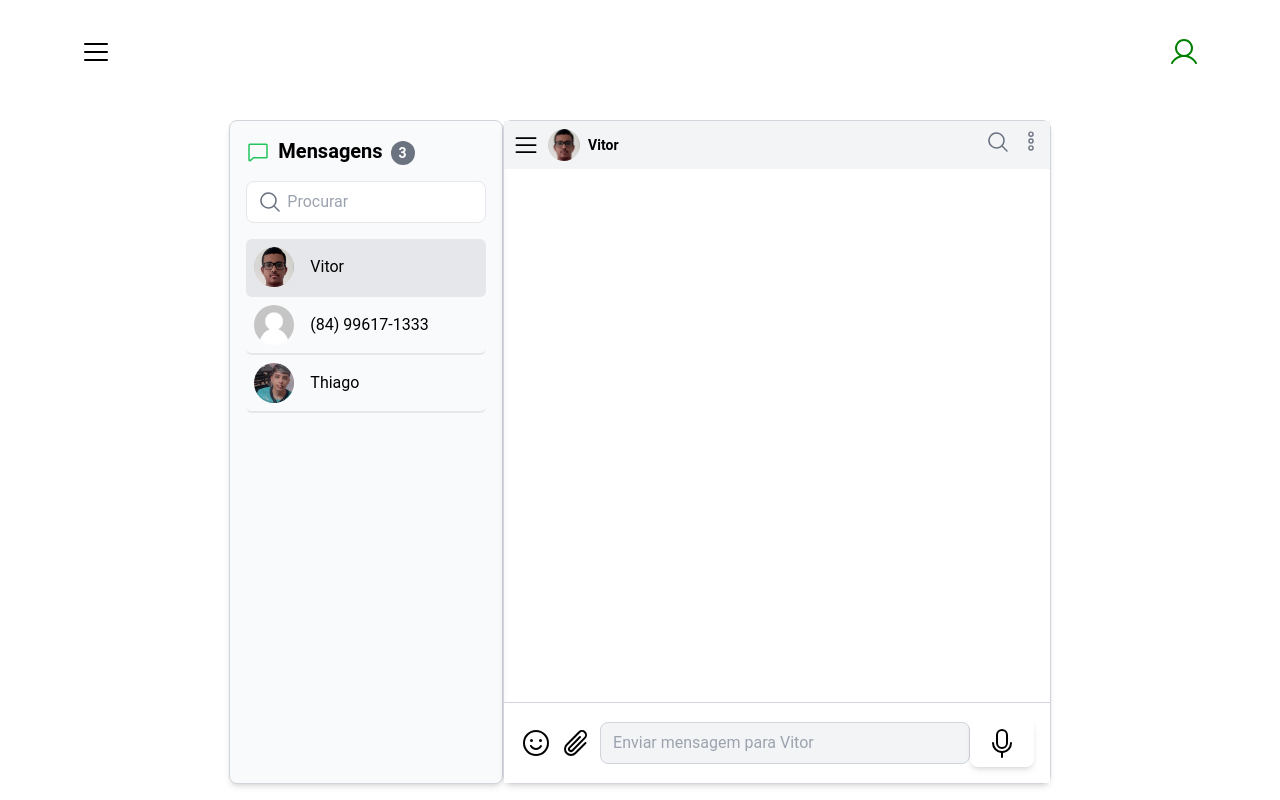
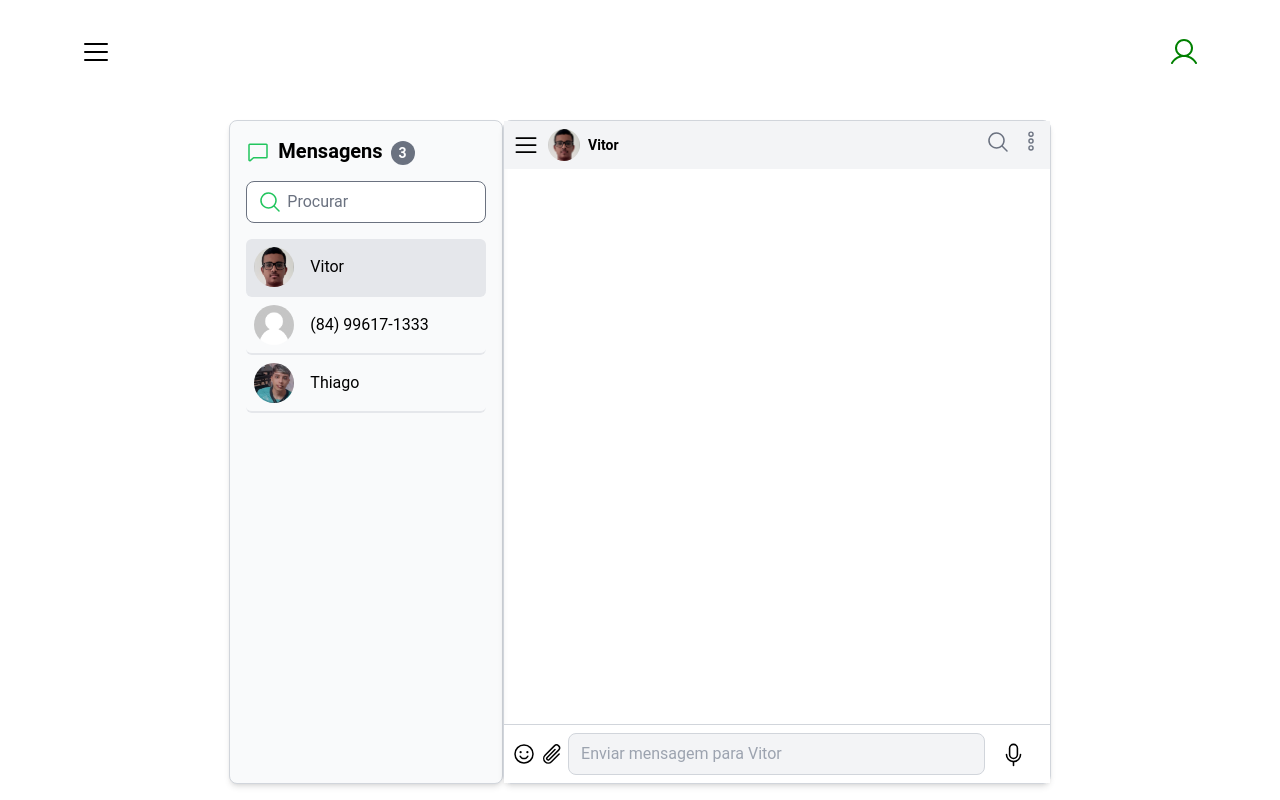
Before and after one commit to thfields/Chat-Zapdiviser, a React (Vite) app: page / in a window 1280 px wide. Both pictures are taken after a click on the item "Vitor". Built offline with nearby package versions, Linux system fonts and the light colour scheme.

Commit message:
feat: search colors

```diff
--- a/src/components/Chat/AudioRecorder/AudioRecorder.jsx
+++ b/src/components/Chat/AudioRecorder/AudioRecorder.jsx
@@ -51,16 +51,16 @@ const AudioRecorder = ({ onSendAudio }) => {
     <div className="audio-recorder flex gap-4">
       {isRecording ? (
         <button onClick={stopRecording} className="px-4 py-2 rounded-lg shadow-md focus:outline-none text-red-500">
-          <Stop size={32} />
+          <Stop size={25} />
         </button>
       ) : (
-        <button onClick={startRecording} className="  px-4 py-2 rounded-lg shadow-md  focus:outline-none  hover:text-green-500">
-          <Microphone size={32} />
+        <button onClick={startRecording} className="  px-4 py-2  focus:outline-none  hover:text-green-500">
+          <Microphone size={25} />
         </button>
       )}
       {audioBlob && (
         <button onClick={sendAudio} className="  px-4 py-2 rounded-lg shadow-md  focus:outline-none  hover:text-green-500">
-          <PaperPlaneTilt size={32} />
+          <PaperPlaneTilt size={25} />
         </button>
       )}
     </div>
--- a/src/components/Chat/ChatInput/ChatInput.jsx
+++ b/src/components/Chat/ChatInput/ChatInput.jsx
@@ -47,20 +47,16 @@ const ChatInput = ({ selectedContact, onSendMessage, onFileChange, onSendAudio }
     setMessageInput(prevInput => prevInput + emojiObject.emoji);
   };
 
-
-    return (
-      <div className="chat-input p-4 flex items-center bg-white border-t border-gray-300">
-      <button  className="emoji-button mr-2  hover:text-green-500" onClick={toggleEmojiPicker}><Smiley size={32} /></button>
-      <EmojiPicker visible={showEmojiPicker} position={emojiPickerPosition} onClose={() => setShowEmojiPicker(false)} onEmojiClick={onEmojiClick} />
+  return (
+    <div className="chat-input p-2 flex items-center bg-white border-t border-gray-300">
+      <button className="emoji-button mr-1 hover:text-green-500" onClick={toggleEmojiPicker}><Smiley size={24} /></button>
+      <button className="mr-1 hover:text-green-500" onClick={() => document.getElementById('file-input').click()}><Paperclip size={24} /></button>
       <input
         type="file"
         id="file-input"
         className="hidden"
         onChange={(e) => onFileChange(e, selectedContact)}
       />
-      <button className="mr-2  hover:text-green-500" onClick={() => document.getElementById('file-input').click()}>
-        <Paperclip size={32} />
-      </button>
       <input
         type="text"
         className="message-input flex-grow py-2 px-3 rounded-lg bg-gray-100 border border-gray-300 focus:outline-none focus:ring-2 focus:ring-green-500"
@@ -70,8 +66,9 @@ const ChatInput = ({ selectedContact, onSendMessage, onFileChange, onSendAudio }
         onKeyPress={handleKeyPress}
       />
       <AudioRecorder onSendAudio={onSendAudio} />
+      <EmojiPicker visible={showEmojiPicker} position={emojiPickerPosition} onClose={() => setShowEmojiPicker(false)} onEmojiClick={onEmojiClick} />
     </div>
-    )
-  }
+  );
+};
 
-  export default ChatInput;
+export default ChatInput;
--- a/src/components/Chat/ChatMessages/ChatMessages.jsx
+++ b/src/components/Chat/ChatMessages/ChatMessages.jsx
@@ -1,5 +1,5 @@
 /* eslint-disable react/prop-types */
-import React, { useRef, useEffect } from "react";
+import { useRef, useEffect } from "react";
 import { DownloadSimple } from "@phosphor-icons/react";
 
 const ChatMessages = ({ filteredMessages, highlightText, searchTerm, highlightedMessageIndex }) => {
--- a/src/components/Contacts/Contacts.jsx
+++ b/src/components/Contacts/Contacts.jsx
@@ -27,13 +27,13 @@ const Contacts = ({ contacts, contactProfileImages, selectedContact, onContactCl
       </div>
 
       <div className="relative mb-4">
-        <MagnifyingGlass size={24} className="text-gray-500 absolute left-3 top-1/2 transform -translate-y-1/2" />
+        <MagnifyingGlass size={24} className="text-green-500 absolute left-3 top-1/2 transform -translate-y-1/2" />
         <input
           type="text"
           placeholder="Procurar"
           value={searchTerm}
           onChange={handleSearchChange}
-          className="pl-10 pr-4 py-2 border rounded-lg w-full"
+          className="pl-10 pr-4 py-2 border rounded-lg w-full border-gray-500 focus:outline-none hover:border-green-500 text-gray-900 placeholder-gray-500"
         />
       </div>
       <ul className="flex-1 overflow-y-auto">
```
